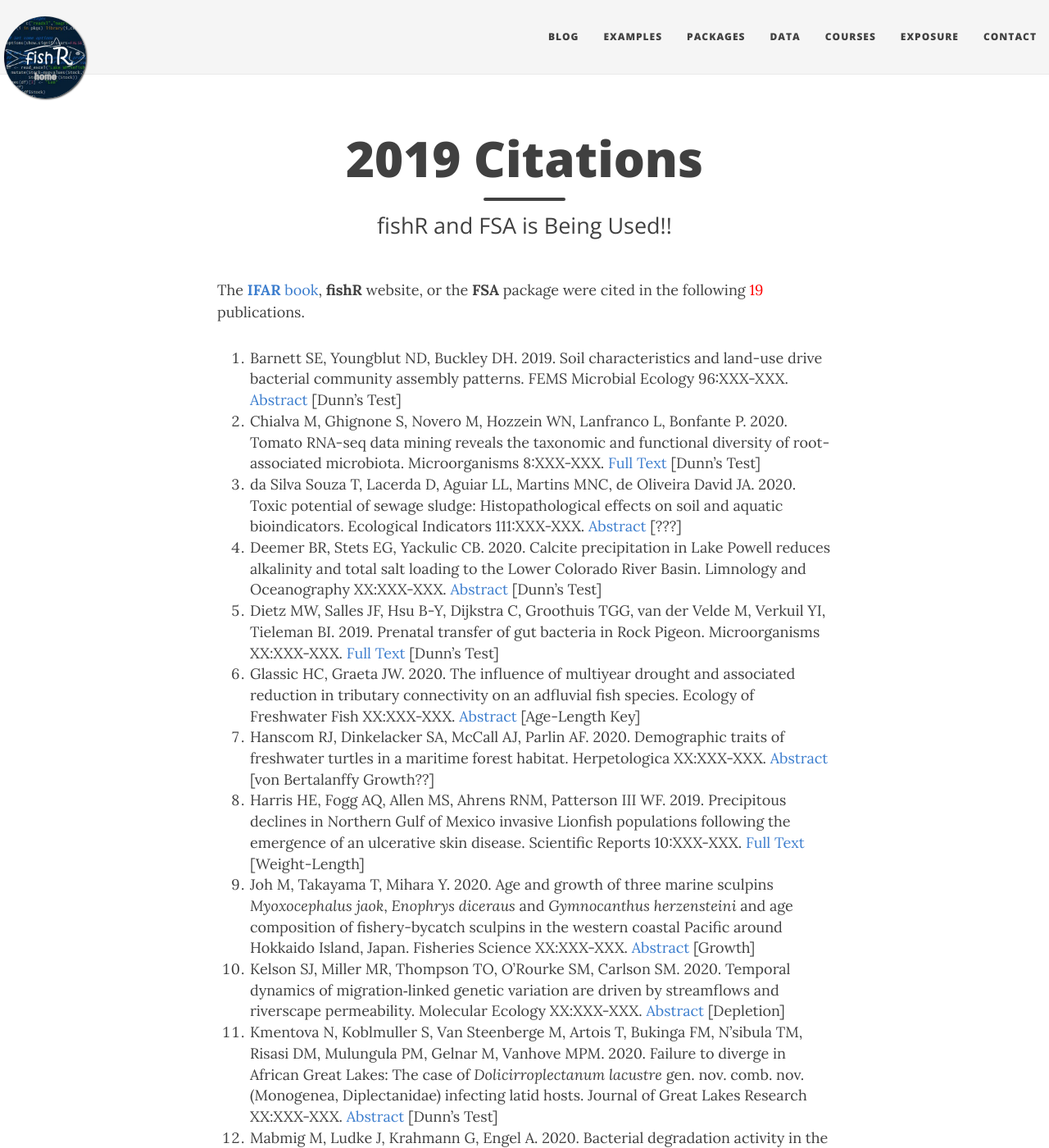
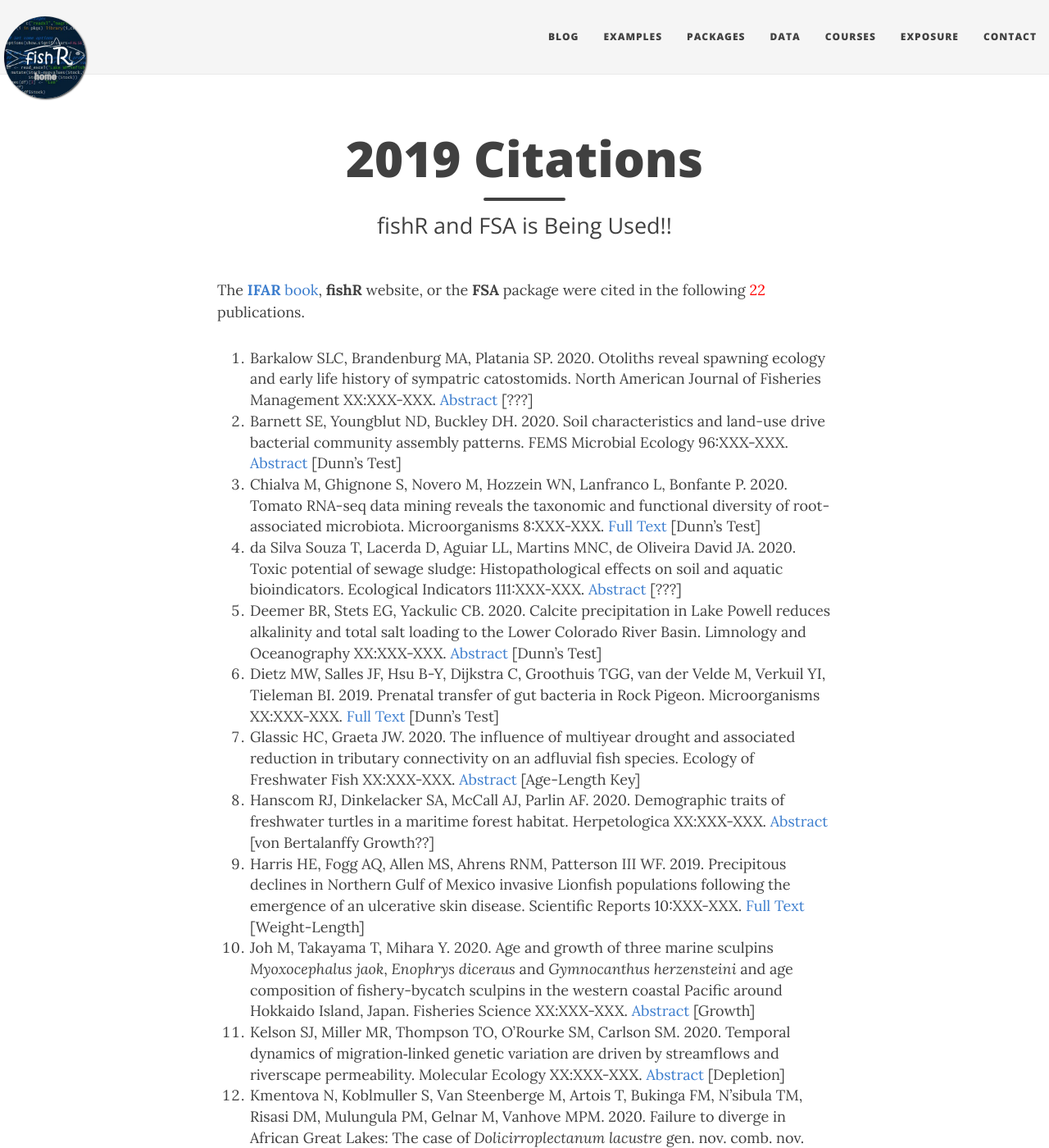
Before and after one commit to droglenc/fishR, a Jekyll site: the page built from exposure/exposure-citations20.md, in a window 1280 px wide and 1400 px high. Shown: the whole window at 82% size. Built offline with Jekyll 4.4.1, drawn with Linux system fonts in a browser that asks for light colours; nearby versions of some CDN libraries; some of the changed text lies outside the part shown.

Commit message:
Update exposure-citations20.md

```diff
--- a/exposure/exposure-citations20.md
+++ b/exposure/exposure-citations20.md
@@ -5,9 +5,10 @@
 css: "/css/exposure-citation.css"
 ---
 
-The [**IFAR** book](http://derekogle.com/IFAR/), **fishR** website, or the **FSA** package were cited in the following <span id="contact-div">19</span> publications.
+The [**IFAR** book](http://derekogle.com/IFAR/), **fishR** website, or the **FSA** package were cited in the following <span id="contact-div">22</span> publications.
 
-1. Barnett SE, Youngblut ND, Buckley DH. 2019. Soil characteristics and land-use drive bacterial community assembly patterns. FEMS Microbial Ecology 96:XXX-XXX. [Abstract](https://academic.oup.com/femsec/advance-article-abstract/doi/10.1093/femsec/fiz194/5675623) [Dunn's Test]
+1. Barkalow SLC, Brandenburg MA, Platania SP. 2020. Otoliths reveal spawning ecology and early life history of sympatric catostomids. North American Journal of Fisheries Management XX:XXX-XXX. [Abstract](https://afspubs.onlinelibrary.wiley.com/doi/abs/10.1002/nafm.10423) [???]
+1. Barnett SE, Youngblut ND, Buckley DH. 2020. Soil characteristics and land-use drive bacterial community assembly patterns. FEMS Microbial Ecology 96:XXX-XXX. [Abstract](https://academic.oup.com/femsec/advance-article-abstract/doi/10.1093/femsec/fiz194/5675623) [Dunn's Test]
 1. Chialva M, Ghignone S, Novero M, Hozzein WN, Lanfranco L, Bonfante P. 2020. Tomato RNA-seq data mining reveals the taxonomic and functional diversity of root-associated microbiota. Microorganisms 8:XXX-XXX. [Full Text](https://www.mdpi.com/2076-2607/8/1/38/pdf) [Dunn's Test]
 1. da Silva Souza T, Lacerda D, Aguiar LL, Martins MNC, de Oliveira David JA. 2020. Toxic potential of sewage sludge: Histopathological effects on soil and aquatic bioindicators. Ecological Indicators 111:XXX-XXX. [Abstract](https://www.sciencedirect.com/science/article/abs/pii/S1470160X19309756) [???]
 1. Deemer BR, Stets EG, Yackulic CB. 2020. Calcite precipitation in Lake Powell reduces alkalinity and total salt loading to the Lower Colorado River Basin. Limnology and Oceanography XX:XXX-XXX. [Abstract](https://aslopubs.onlinelibrary.wiley.com/doi/abs/10.1002/lno.11399) [Dunn's Test]
@@ -21,7 +22,9 @@
 1. Mabmig M, Ludke J, Krahmann G, Engel A. 2020. Bacterial degradation activity in the eastern tropical South Pacific oxygen minimum zone. Biogeosciences 17:215-230. [Full Text](https://www.biogeosciences.net/17/215/2020/) [Dunn's Test??]
 1. Maier SR, Bannister RJ, van Oevelen D, Kutti T. 2020. Seasonal controls on the diet, metabolic activity, tissue reserves and growth of the cold-water coral *Lophelia pertusa*. Coral Reefs XX:XXX-XXX. [Abstract](https://link.springer.com/article/10.1007/s00338-019-01886-6) [Dunn's Test]
 1. Mantino A, Volpi I, Micci M, Pecchioni G, Bosco S, Droagoni F, Mele M, Ragaglini G. 2019. Effect of tree presence and soil characteristics on soybean yield and quality in an innovative alley-cropping system. Agronomy XX:XXX-XXX. [Full Text](https://www.mdpi.com/2073-4395/10/1/52/pdf) [Dunn's Test]
+1. McElhoe JA, Holland MM. 2020. Characterization of background noise in MiSeq MPS data when sequencing human mitochondrial DNA from various sample sources and library preparation methods. Mitochondrion XX:XXX-XXX. [Abstract](https://www.sciencedirect.com/science/article/abs/pii/S1567724919302028) [???]
 1. Oesterwind D, Bobowski BTC, Brunsch A, Laptikhovsky V, van Hal R, Sell AF, Pierce GJ. 2020. First evidence of a new spawning stock of *Illex coindetii* in the North Sea (NE-Atlantic). Fisheries Research 221:XXX-XXX. [Abstract](https://www.sciencedirect.com/science/article/pii/S0165783619302395) [Growth]
+1. Plon S, Heyns-Veale ER, Smale MJ, Froneman PW. 2020. Life history parameters and diet of Risso's dolphins, *Grampus griseus*, from southeastern South Africa. Marine Mammal Science XX:XXX-XXX. [Abstract](https://onlinelibrary.wiley.com/doi/abs/10.1111/mms.12675) [???]
 1. Sanchez-Gonzales JR, Arbones A, Casals F. 2020. Variation over time of length–weight relationships and condition factors for four exotic fish species from a restored shallow lake in NE Iberian Peninsula. Fishes XX:XXX-XXX. [Full Text](https://www.researchgate.net/publication/339022518_Variation_over_Time_of_Length-Weight_Relationships_and_Condition_Factors_for_Four_Exotic_Fish_Species_from_a_Restored_Shallow_Lake_in_NE_Iberian_Peninsula/references) [Condition]
 1. Spence MA, Bannister HJ, Ball JE, Dolder PJ, Griffiths CA, Thorpe RB. 2020. LeMaRns: A length-based multi-species analysis by numerical simlation in R. PLOS ONE XX:XXX-XXX. [Full Text](https://journals.plos.org/plosone/article?id=10.1371/journal.pone.0227767) [Stock-Recruitment]
 1. Stypinska B, Wajda A, Walczuk E, Olesinska M, Lewandowska A, Walczyk M, Pardowska-Gorycka A. 2020. The serum cell-free microRNA expression profile in
```
